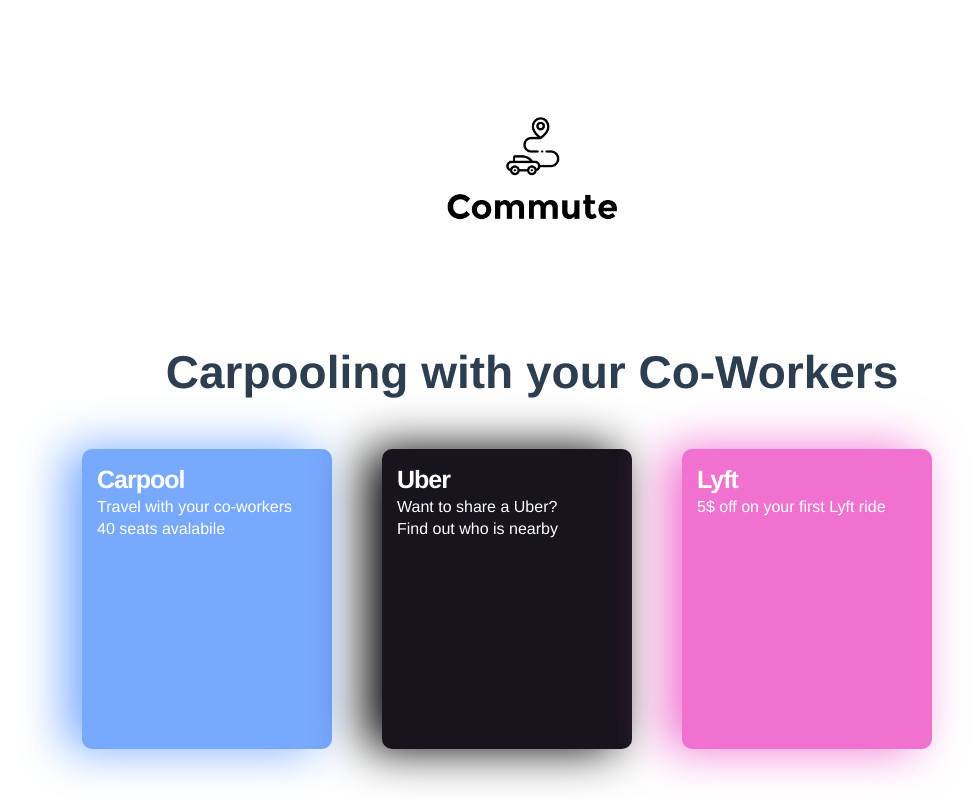
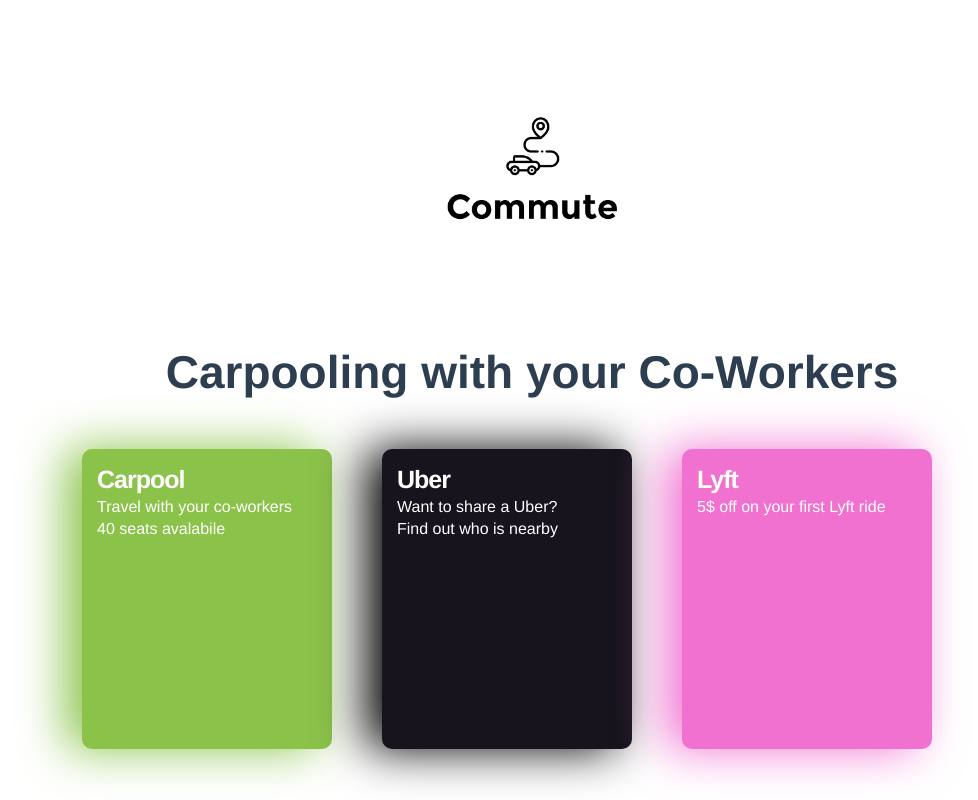
Before and after one commit to kutan74/junction-hackathon-commute, a Vue app: page / in a window 1280 px wide. Shown: the whole page, without its empty margins (108-1086 px from the left). Built offline with nearby package versions, Linux system fonts and the light colour scheme.

Commit message:
Added /carpool route

```diff
--- a/src/components/Carpool.vue
+++ b/src/components/Carpool.vue
@@ -5,4 +5,10 @@
 </template>
 
 <script>
+export default {
+  name: 'Carpool',
+  props: {
+    msg: String
+  }
+}
 </script>
--- a/src/components/Dashboard.vue
+++ b/src/components/Dashboard.vue
@@ -5,6 +5,7 @@
 
     <div class="container">
     <div class="card">
+      <router-link to="/carpool"></router-link>
       <ul class= "column">
         <li class="cardTitle"> Carpool </li>
         <li class="cardSubTitle"> Travel with your co-workers </li>
--- a/src/style.css
+++ b/src/style.css
@@ -23,8 +23,8 @@
   }
 
   .card:nth-child(1) {
-    background-color: #77A9FF;
-    box-shadow: -1rem 0 3rem #77A9FF;
+    background-color: #8BC34A;
+    box-shadow: -1rem 0 3rem #8BC34A;
   }
 
   .card:nth-child(3) {
```
